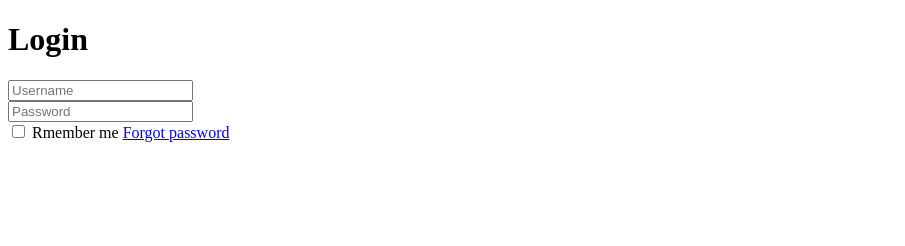
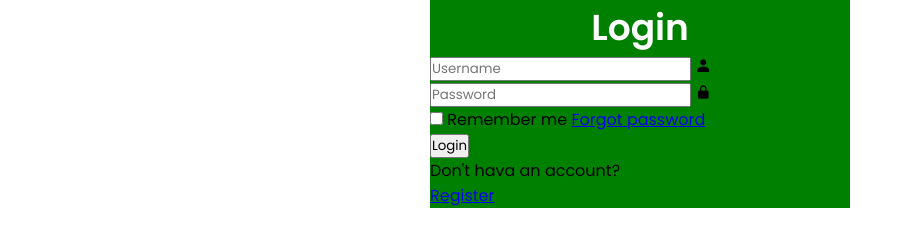
Before and after one commit to RicardoAPAmaral/Front_End3, a plain HTML site: page index.html in a window 1280 px wide. Shown: the whole page, without its empty margins (0-905 px from the left). Drawn offline with nearby package versions, Linux system fonts and the light colour scheme.

Commit message:
alterações css

```diff
--- a/index.html
+++ b/index.html
@@ -5,6 +5,7 @@
     <meta name="viewport" content="width=device-width, initial-scale=1.0">
     <title>Login HTML CSS</title>
     <link rel="stylesheet" href="style.css">
+    <link href='https://unpkg.com/boxicons@2.1.4/css/boxicons.min.css' rel='stylesheet'>
 </head>
 <body>
     <div class="wrapper">
@@ -12,19 +13,24 @@
             <h1>Login</h1>
             <div class="input-box">
                 <input type="text" placeholder="Username" required>
+                <i class='bx bxs-user'></i>
             </div>
             <div class="input-box">
                 <input type="password" placeholder="Password" required>
+                <i class='bx bxs-lock-alt'></i>
             </div>
             <div class="remember-forgot">
                 <label>
                 <input type="checkbox">
-                    Rmember me
+                    Remember me
                 </label>
                 <a href="#">Forgot password</a>
 
+
             </div>
 
+            <button type="submit" class="btn">Login</button>
+            <div class="register-link"><p>Don't hava an account?</p><a href="#">Register</a></div>
         </form>
     </div>
 
--- a/style.css
+++ b/style.css
@@ -1,4 +1,28 @@
-.wrapper{
+@import url('https://fonts.googleapis.com/css2?family=Poppins:wght@300;400;500;600&display=swap');
+
+*{
+
+    margin: 0;
+    padding: 0;
+    box-sizing: border-box;
+    font-family: 'Poppins',sans-serif;
+}
+
+body{
+
+    display: flex;
+    justify-content: center;
+    align-items: center;
+}
 
 
+.wrapper{
+    background-color: green;
+    width: 420px;
+
 }
+.wrapper h1{
+    font-size: 36px;
+    text-align: center;
+    color: white;
+}
```
